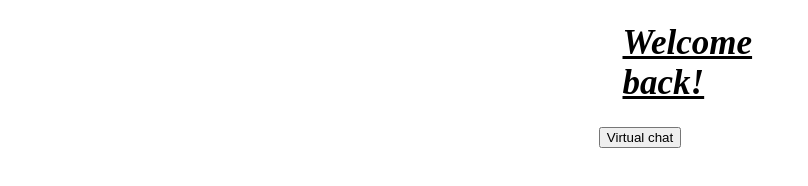
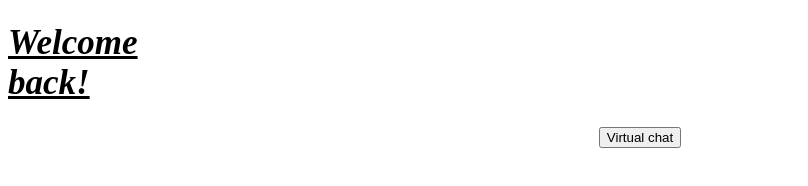
Before and after one commit to Marinov1/virtualchat, a plain HTML site: page loggedin.html in a window 1280 px wide. Shown: the whole page, without its empty margins (0-808 px from the left). Drawn offline with Linux system fonts and the light colour scheme.

Commit message:
Update loggedin.html

```diff
--- a/loggedin.html
+++ b/loggedin.html
@@ -5,13 +5,20 @@ h1 {width: 35px;
     text-decoration: underline;
     font-size: 35px;}
 
+div {text-align: center;}
+
+
+
+
 </style>
 
 <body>
 
-<center><h1><i>Welcome back!</i></h1>
+<div>
+<h1><i>Welcome back!</i></h1>
 <a href="new123.html"><input type="button" value="Virtual chat">
-</a></center>
+</a>
 
+</div>
 </body>
 </html>
```
